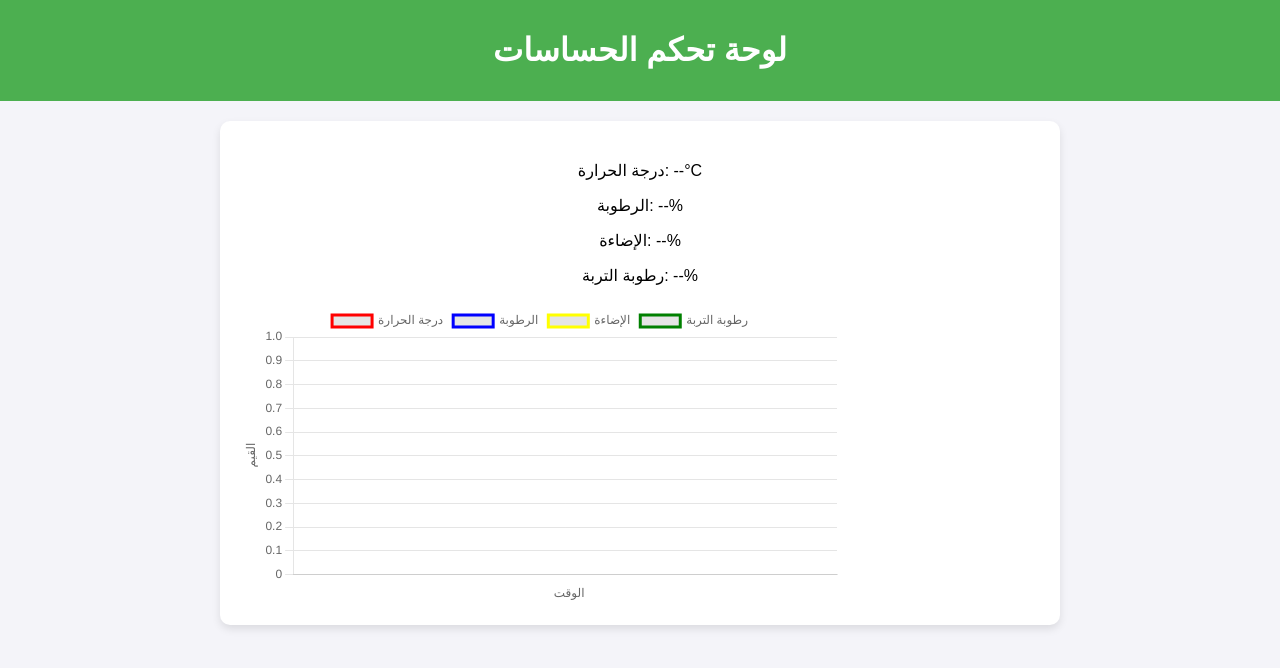
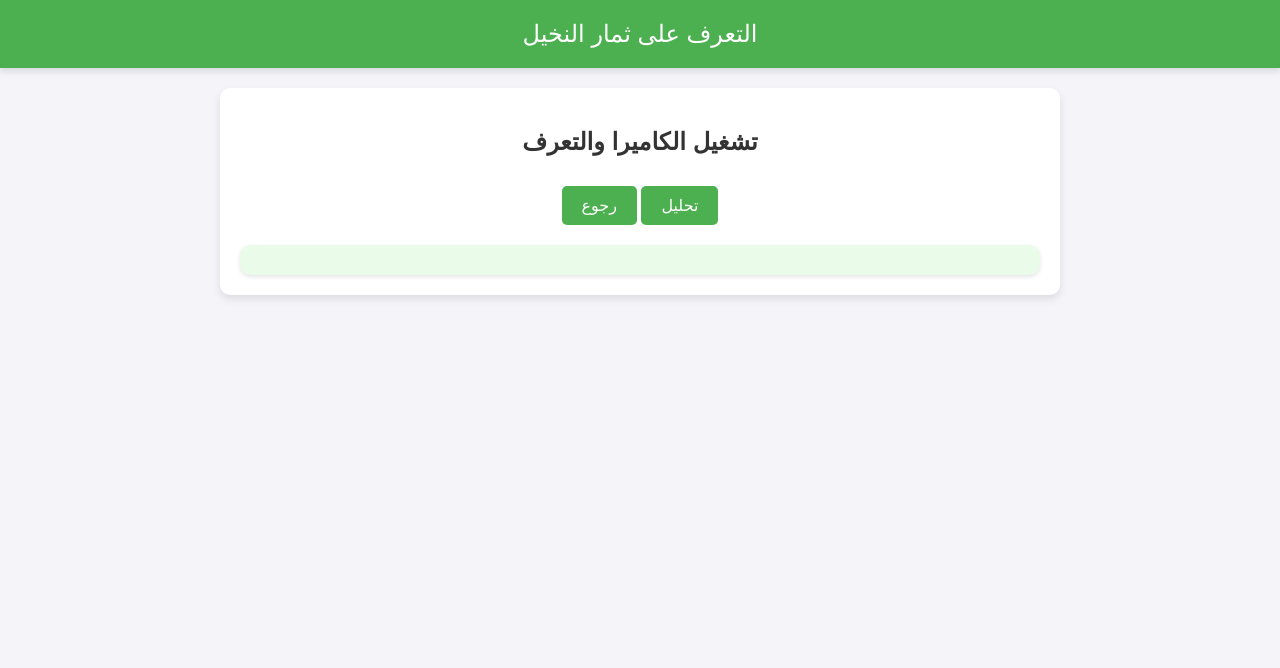
Before and after one commit to Savvi-x/Palm, a plain HTML site: page page3.html in a window 1280 px wide. Drawn offline with nearby package versions, Linux system fonts and the light colour scheme; no server answers.

Commit message:
page3.html

```diff
--- a/page3.html
+++ b/page3.html
@@ -1,165 +1,167 @@
 <!DOCTYPE html>
-<html lang="ar">
+<html lang="ar" dir="rtl">
 <head>
     <meta charset="UTF-8">
     <meta name="viewport" content="width=device-width, initial-scale=1.0">
-    <title>لوحة تحكم الحساسات</title>
-    <script src="https://www.gstatic.com/firebasejs/9.6.10/firebase-app.js"></script>
-    <script src="https://www.gstatic.com/firebasejs/9.6.10/firebase-database.js"></script>
-    <script src="https://cdn.jsdelivr.net/npm/chart.js"></script>
+    <title>التعرف على ثمار النخيل</title>
+    <script src="https://cdn.jsdelivr.net/npm/@tensorflow/tfjs@latest/dist/tf.min.js"></script>
+    <script src="https://cdn.jsdelivr.net/npm/@teachablemachine/image@latest/dist/teachablemachine-image.min.js"></script>
     <style>
         body {
-            font-family: Arial, sans-serif;
+            font-family: 'Arial', sans-serif;
             margin: 0;
             padding: 0;
             background-color: #f4f4f9;
+            text-align: center;
+            color: #333;
         }
         header {
-            background-color: #4CAF50;
+            background-color: #4caf50;
             color: white;
-            text-align: center;
-            padding: 10px 0;
+            padding: 20px;
+            font-size: 24px;
+            box-shadow: 0 4px 6px rgba(0, 0, 0, 0.1);
         }
         .container {
+            margin: 20px auto;
             max-width: 800px;
-            margin: 20px auto;
+            background: white;
             padding: 20px;
-            background: white;
+            border-radius: 10px;
             box-shadow: 0 4px 8px rgba(0, 0, 0, 0.1);
+        }
+        .video-container {
+            margin: 20px 0;
+        }
+        video {
+            width: 100%;
+            max-width: 400px;
             border-radius: 10px;
+            box-shadow: 0 2px 4px rgba(0, 0, 0, 0.1);
         }
-        .chart-container {
-            position: relative;
-            height: 300px;
+        .results {
+            margin-top: 20px;
+            font-size: 18px;
+            color: #444;
         }
-        .sensor-data {
-            text-align: center;
-            margin: 20px 0;
+        .button {
+            background-color: #4caf50;
+            color: white;
+            border: none;
+            padding: 10px 20px;
+            font-size: 16px;
+            border-radius: 5px;
+            cursor: pointer;
+            margin-top: 10px;
+        }
+        .button:hover {
+            background-color: #45a049;
+        }
+        .label {
+            font-size: 18px;
+            margin-top: 10px;
+            color: #555;
+        }
+        .recommendation {
+            margin-top: 20px;
+            font-size: 18px;
+            color: #333;
+            background-color: #eafbea;
+            padding: 15px;
+            border-radius: 10px;
+            box-shadow: 0 2px 4px rgba(0, 0, 0, 0.1);
         }
     </style>
 </head>
 <body>
-    <header>
-        <h1>لوحة تحكم الحساسات</h1>
-    </header>
+    <header>التعرف على ثمار النخيل</header>
+
     <div class="container">
-        <div class="sensor-data">
-            <p>درجة الحرارة: <span id="temperature">--</span>°C</p>
-            <p>الرطوبة: <span id="humidity">--</span>%</p>
-            <p>الإضاءة: <span id="ldr">--</span>%</p>
-            <p>رطوبة التربة: <span id="soil">--</span>%</p>
-        </div>
-        <div class="chart-container">
-            <canvas id="sensorChart"></canvas>
-        </div>
+        <h2>تشغيل الكاميرا والتعرف</h2>
+        <div id="webcam-container" class="video-container"></div>
+        <button class="button" type="button" onclick="init()">تحليل</button>
+        <button class="button" onclick="window.location.href='https://savvi-x.github.io/Palm/index.html';">رجوع</button>
+        <div id="label-container" class="results"></div>
+        <div id="recommendation" class="recommendation"></div>
     </div>
 
     <script>
-        // إعدادات Firebase
-        const firebaseConfig = {
-            apiKey: "YOUR_API_KEY",
-            authDomain: "YOUR_AUTH_DOMAIN",
-            databaseURL: "https://savvix1-c50d1-default-rtdb.firebaseio.com/",
-            projectId: "YOUR_PROJECT_ID",
-            storageBucket: "YOUR_STORAGE_BUCKET",
-            messagingSenderId: "YOUR_SENDER_ID",
-            appId: "YOUR_APP_ID"
-        };
+        const URL = "https://teachablemachine.withgoogle.com/models/mHQm_WOR9/";
 
-        // تهيئة Firebase
-        const app = firebase.initializeApp(firebaseConfig);
-        const database = firebase.database();
+        let model, webcam, labelContainer, maxPredictions;
 
-        // العناصر لعرض البيانات
-        const temperatureEl = document.getElementById("temperature");
-        const humidityEl = document.getElementById("humidity");
-        const ldrEl = document.getElementById("ldr");
-        const soilEl = document.getElementById("soil");
+        async function init() {
+            const modelURL = URL + "model.json";
+            const metadataURL = URL + "metadata.json";
 
-        const labels = [];
-        const temperatureData = [];
-        const humidityData = [];
-        const ldrData = [];
-        const soilData = [];
+            // تحميل النموذج
+            model = await tmImage.load(modelURL, metadataURL);
+            maxPredictions = model.getTotalClasses();
 
-        const ctx = document.getElementById("sensorChart").getContext("2d");
-        const sensorChart = new Chart(ctx, {
-            type: "line",
-            data: {
-                labels: labels,
-                datasets: [
-                    {
-                        label: "درجة الحرارة",
-                        data: temperatureData,
-                        borderColor: "red",
-                        fill: false,
-                    },
-                    {
-                        label: "الرطوبة",
-                        data: humidityData,
-                        borderColor: "blue",
-                        fill: false,
-                    },
-                    {
-                        label: "الإضاءة",
-                        data: ldrData,
-                        borderColor: "yellow",
-                        fill: false,
-                    },
-                    {
-                        label: "رطوبة التربة",
-                        data: soilData,
-                        borderColor: "green",
-                        fill: false,
-                    },
-                ],
-            },
-            options: {
-                responsive: true,
-                scales: {
-                    x: {
-                        title: {
-                            display: true,
-                            text: "الوقت",
-                        },
-                    },
-                    y: {
-                        title: {
-                            display: true,
-                            text: "القيم",
-                        },
-                    },
-                },
-            },
-        });
+            // إعداد الكاميرا
+            const flip = true;
+            webcam = new tmImage.Webcam(300, 300, flip);
+            await webcam.setup();
+            await webcam.play();
+            document.getElementById("webcam-container").appendChild(webcam.canvas);
+            window.requestAnimationFrame(loop);
 
-        // جلب البيانات من Firebase وتحديث الصفحة
-        const sensorsRef = database.ref("sensors");
-        sensorsRef.on("value", (snapshot) => {
-            const data = snapshot.val();
-            const now = new Date().toLocaleTimeString();
+            // إعداد الحاوية لعرض النتائج
+            labelContainer = document.getElementById("label-container");
+            labelContainer.innerHTML = "";
+            for (let i = 0; i < maxPredictions; i++) {
+                labelContainer.appendChild(document.createElement("div"));
+            }
+        }
 
-            labels.push(now);
-            temperatureData.push(data.temperature);
-            humidityData.push(data.humidity);
-            ldrData.push(data.ldr);
-            soilData.push(data.soil);
+        async function loop() {
+            webcam.update();
+            await predict();
+            window.requestAnimationFrame(loop);
+        }
 
-            if (labels.length > 10) {
-                labels.shift();
-                temperatureData.shift();
-                humidityData.shift();
-                ldrData.shift();
-                soilData.shift();
-            }
+        async function predict() {
+            const prediction = await model.predict(webcam.canvas);
+            labelContainer.innerHTML = "";
 
-            sensorChart.update();
+            const topPrediction = prediction.reduce((prev, current) =>
+                (prev.probability > current.probability) ? prev : current);
 
-            temperatureEl.textContent = data.temperature;
-            humidityEl.textContent = data.humidity;
-            ldrEl.textContent = data.ldr;
-            soilEl.textContent = data.soil;
-        });
+
+            const arabicLabels = {
+                "Sukkari1": "سكري",
+                "Ajwa1": "عجوة",
+                "Barhi1": "برحي",
+                "Amber1": "عنبر",
+                "Saqi1": "سقي",
+                "Safawi1": "صفاوي",
+                "Shalabi1": "شلابي",
+                "Rabiah1": "ربيعة",
+                "Medjool1": "مجدول",
+                "Unknown1": "غير معروف"
+            };
+
+
+
+            const recommendations = {
+                "السكري": "السكري: اختر جودة متوسطة بحجم متوسط بسعر 15 ريال/كجم. يُزرع بشكل رئيسي في منطقة القصيم وله شعبية كبيرة في المملكة.",
+                "العجوة": "العجوة: اختر جودة عالية بحجم صغير إلى متوسط بسعر 20 ريال/كجم. يُزرع في المدينة المنورة منذ زمن النبي صلى الله عليه وسلم ويُعتبر من التمور الصحية.",
+                "البرحي": "البرحي: اختر جودة متوسطة بحجم صغير إلى متوسط بسعر 10 ريال/كجم. يُزرع في الأحساء والقطيف ويُعرف بمذاقه الحلو وقوامه الطري.",
+                "العنبر": "العنبر: اختر جودة عالية بحجم كبير بسعر 45 ريال/كجم. يُزرع في المدينة المنورة وله مكانة مميزة بين أنواع التمور.",
+                "السقي": "السقي: اختر جودة عالية بحجم كبير بسعر 35 ريال/كجم. يُزرع في المناطق الدافئة بالمملكة ويتميز بلونه البني المحمر.",
+                "الصفاوي": "الصفاوي: اختر جودة متوسطة بحجم متوسط بسعر 30 ريال/كجم. يُزرع في المدينة المنورة ويُعرف بلونه الأسود وقوامه المتوسط.",
+                "الشلابي": "الشلابي: اختر جودة متوسطة بحجم صغير بسعر 20 ريال/كجم. يُزرع في مناطق الأحساء والقطيف ويتميز بلونه البني المائل للاحمرار.",
+                "الربيعة": "الربيعة: اختر جودة عالية بحجم متوسط بسعر 20 ريال/كجم. يُزرع في منطقة نجد ويتميز بجودته العالية ولونه البني.",
+                "المجدول": "المجدول: اختر جودة عالية بحجم كبير بسعر 50 ريال/كجم. يُزرع في المدينة المنورة وبعض مناطق الأحساء ويُشتهر بحجمه الكبير وقوامه اللين.",
+                "غير معروف": "يرجى تحسين زاوية الكاميرا أو استخدام صورة أوضح."
+            };
+
+            const arabicLabel = arabicLabels[topPrediction.className] || "غير معروف";
+            const recommendation = recommendations[arabicLabel] || "لا توجد توصيات حالياً.";
+
+            labelContainer.innerHTML = `<p>النبتة: ${arabicLabel}</p><p>الدقة: ${(topPrediction.probability * 100).toFixed(2)}%</p>`;
+            document.getElementById("recommendation").innerHTML = `<strong>التحليل:</strong><br>${recommendation}`;
+        }
     </script>
 </body>
 </html>
```
